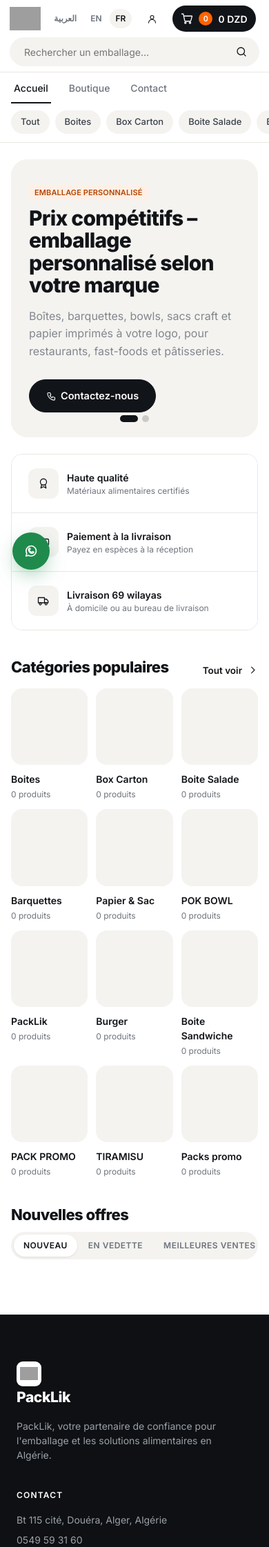
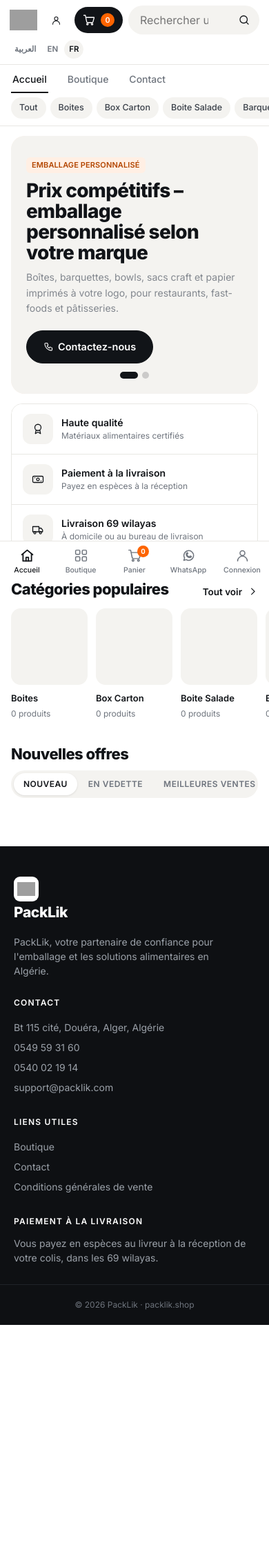
Before and after one commit to allaloussama/erp-packlik, a PHP site: page / in a window 390 px wide. Shown: the top 2243 px of the page at 69% size. After the commit the page ends 1921 px from the top, so only its background shows below. Run offline with PHP 8.4, Linux system fonts and the light colour scheme; data that the repository does not hold is empty; grey boxes are pictures that could not be loaded.

Commit message:
feat(boutique): version téléphone façon WoodMart
Corrige la page catégorie trop large sur téléphone (colonne de filtres du thème
appliquée à toutes les tailles). Sur téléphone : en-tête compact, filtres dans un
panneau coulissant, cartes 2 colonnes, catégories en carrousel, barre de
navigation en bas, champs en 16 px.

Co-Authored-By: Claude Opus 5.5 <noreply@anthropic.com>

```diff
--- a/assets/shop-plus.js
+++ b/assets/shop-plus.js
@@ -66,6 +66,14 @@ shopShell = function(content, active){
     <div><h4>${t('Paiement à la livraison')}</h4><p style="margin:0">${esc(t(b.payText))}</p></div>
   </div><div class="bot">${esc(t(b.copyright))}</div></footer>
   ${b.showWa && b.whatsapp? `<a class="wa-float" href="https://wa.me/${esc(String(b.whatsapp).replace(/\D/g,''))}" target="_blank" rel="noopener" aria-label="WhatsApp">${ic('wa','lg')}</a>`:''}`
+  // barre du bas sur téléphone (style WoodMart) : mêmes liens et mêmes réglages que l'en-tête
+  + `<nav class="mbar" aria-label="Navigation">
+    <a href="#/" class="${on('#/')}">${ic('home')}<span>${t('Accueil')}</span></a>
+    <a href="#/boutique" class="${route0==='boutique'||route0==='categorie'?'on':''}">${ic('grid')}<span>${t('Boutique')}</span></a>
+    <a href="#/panier" data-a="miniOpen" class="mbar-cart ${route0==='panier'?'on':''}">${ic('cart')}<i class="num">${cartCount()}</i><span>${t('Panier')}</span></a>
+    ${b.showWa && b.whatsapp? `<a href="https://wa.me/${esc(String(b.whatsapp).replace(/\D/g,''))}" target="_blank" rel="noopener">${ic('wa')}<span>WhatsApp</span></a>`:''}
+    ${b.showLogin? `<a href="#/erp">${ic('user')}<span>${staff? t('Mon espace') : t('Connexion')}</span></a>`:''}
+  </nav>`
   + miniCart() + editBar();
 };
 
--- a/assets/theme.css
+++ b/assets/theme.css
@@ -197,32 +197,114 @@ html:not([lang=ar]) #app:has(>.shop-h) :is(h1,h2,h3,.pdp .price,.sec-t h2,.hero
 .footer .bot{border-top-color:#1F2329;color:#6E747D;padding:20px}
 .wa-float{box-shadow:0 10px 30px -8px rgba(31,138,76,.6)}
 
-/* ---------- téléphone / tablette ---------- */
+/* ---------- éléments réservés au téléphone (cachés sur ordinateur) ---------- */
+.flt-btn,.flt-bg,.flt-h,.mbar{display:none}
+
+/* ---------- tablette et téléphone (≤ 900px) ---------- */
 @media (max-width:900px){
-  .hero,.hero .slide.on{min-height:340px}
+  #app:has(>.shop-h){overflow-x:clip;padding-bottom:64px}
+  #app:has(>.shop-h) .container{padding:0 16px}
+  .shop-h .in{gap:10px 12px;padding:10px 16px}
+  .nav .in,.catbar .in{padding-inline:16px}
+  .hero,.hero .slide.on{min-height:320px}
   .hero .slide{padding:36px 26px}
   .perks{grid-template-columns:1fr}
   .perk+.perk{border-inline-start:0;border-top:1px solid var(--line)}
-  .shop-h .in{gap:12px;padding:12px 16px}
-  .nav .in,.catbar .in{padding-inline:16px}
-  #app:has(>.shop-h) .container{padding:0 16px}
-  .filters{border-bottom:1px solid var(--line);padding-bottom:16px}
   .pdp{gap:24px}
+
+  /* boutique : une colonne, filtres dans un panneau qui glisse (bouton « Filtres ») */
+  .shop-layout{grid-template-columns:1fr;gap:0;margin-top:14px}
+  .filters{position:fixed;top:0;bottom:0;inset-inline-start:0;width:min(330px,86vw);z-index:125;background:#fff;padding:14px 20px 28px;overflow-y:auto;transform:translateX(-105%);transition:transform .25s ease;box-shadow:12px 0 40px rgba(17,20,24,.18)}
+  html[dir=rtl] .filters{transform:translateX(105%)}
+  .flt-t:checked~.shop-layout .filters{transform:none}
+  .flt-bg{display:block;position:fixed;inset:0;z-index:124;background:rgba(17,20,24,.4);opacity:0;pointer-events:none;transition:opacity .2s}
+  .flt-t:checked~.shop-layout .flt-bg{opacity:1;pointer-events:auto}
+  .flt-h{display:flex;align-items:center;justify-content:space-between;padding-bottom:10px;border-bottom:1px solid var(--line);font-size:17px}
+  .filters .fl{max-height:none}
+  #app:has(>.shop-h) .flt-btn{display:inline-flex}
+  .toolbar{gap:10px}
+  .toolbar h1{flex:1 1 100%}
+  .toolbar>label.row{margin-inline-start:auto}
+
+  /* barre du bas (remplace le bouton WhatsApp flottant) */
+  .wa-float{display:none}
+  .mbar{display:flex;position:fixed;bottom:0;inset-inline:0;z-index:90;height:60px;background:rgba(255,255,255,.96);-webkit-backdrop-filter:blur(12px);backdrop-filter:blur(12px);border-top:1px solid var(--line)}
+  .mbar a{flex:1;display:flex;flex-direction:column;align-items:center;justify-content:center;gap:3px;color:var(--muted);font-size:10.5px;font-weight:500;position:relative;min-width:0}
+  .mbar a span{max-width:100%;overflow:hidden;text-overflow:ellipsis;white-space:nowrap;padding:0 2px}
+  .mbar a.on,.mbar a:hover{color:var(--ink)}
+  .mbar a.on .ico{stroke-width:2.1}
+  .mbar .ico{width:21px;height:21px}
+  .mbar-cart i{position:absolute;top:6px;inset-inline-start:calc(50% + 4px);min-width:17px;height:17px;padding:0 5px;border-radius:999px;background:var(--kraft);color:#fff;font-style:normal;font-size:10px;font-weight:700;display:grid;place-items:center}
+  .edit-bar{bottom:72px}
 }
+
+/* ---------- téléphone (≤ 640px) ---------- */
 @media (max-width:640px){
-  .shop-h .in{padding:8px 14px;gap:8px 10px}
-  .shop-h .search input{height:40px}
-  .cart-pill{height:38px}
-  .sh-login{height:34px}
+  /* en-tête : logo + compte + panier, puis recherche + langue */
+  .shop-h .in{padding:8px 14px;gap:8px}
+  .shop-h .hicons{display:contents}
+  .shop-h .logo{margin-inline-end:auto;order:0}
+  .shop-h .logo img{height:30px}
+  .sh-login{order:1;height:38px;width:38px;padding:0;justify-content:center}
+  .cart-pill{order:2;height:38px;padding:0 12px}
+  .cart-pill .num+.num{display:none}
+  .shop-h .search{order:3;flex:1 1 190px;max-width:none}
+  .shop-h .search input{height:40px;font-size:16px;padding:0 16px}
+  .shop-h .search button{width:42px}
+  .shop-h .lang-sw{order:4}
+  .shop-h .lang-sw button{padding:5px 7px;font-size:11.5px}
+  .nav .navlinks a{padding:10px 2px;margin-inline-end:18px;font-size:14px}
+  .catbar .in{padding-top:6px;padding-bottom:10px;gap:6px}
+  .catbar a{font-size:12.5px;padding:6px 12px}
+
+  /* accueil */
+  .hero{margin-top:14px;border-radius:20px}
+  .hero,.hero .slide.on{min-height:300px}
+  .hero .slide{padding:30px 22px 44px}
+  .hero h2{font-size:28px}
+  .hero p{font-size:14px;margin:10px 0 20px}
+  .perks{margin-top:14px}
+  .perk{padding:14px 16px}
+  .sec-t{margin:36px 0 14px}
+  .sec-t h2{font-size:22px}
   #app:has(>.shop-h) .seg{max-width:100%;overflow-x:auto;scrollbar-width:none}
   #app:has(>.shop-h) .seg::-webkit-scrollbar{display:none}
   #app:has(>.shop-h) .seg button{white-space:nowrap}
-  .pgrid{grid-template-columns:repeat(2,minmax(0,1fr));gap:22px 12px}
-  .cat-tiles{grid-template-columns:repeat(3,minmax(0,1fr));gap:12px}
-  .pcard .nm{font-size:13px}
-  .pc-acts .btn{font-size:12px;padding:0 8px}
-  .sec-t{margin:40px 0 16px}
-  .tj-cod{border-radius:20px}
-  .cart-pill{padding:0 12px}
-  .footer{margin-top:64px}
+  .cat-tiles{grid-template-columns:none;grid-auto-flow:column;grid-auto-columns:31%;gap:12px;overflow-x:auto;scroll-snap-type:x mandatory;margin-inline:-16px;padding-inline:16px;scroll-padding-inline:16px;scrollbar-width:none}
+  .cat-tiles::-webkit-scrollbar{display:none}
+  .cat-tile{scroll-snap-align:start}
+  .cat-tile .im{border-radius:14px}
+  .cat-tile b{font-size:13px}
+
+  /* cartes produit : 2 colonnes, panier en icône + « Acheter maintenant » */
+  .pgrid{grid-template-columns:repeat(2,minmax(0,1fr));gap:24px 12px}
+  .pcard .im,.pcard .im:has(img){padding:8%;border-radius:14px}
+  .pcard .im .tag{top:8px;inset-inline-start:8px}
+  .pcard .im .badge{font-size:10px;padding:2px 6px}
+  .pcard .bd{padding-top:10px;gap:3px}
+  .pcard .ct{font-size:10px}
+  .pcard .nm{font-size:13px;min-height:35px}
+  .pcard .pr{font-size:15px}
+  .pc-acts{flex-direction:row;gap:6px;margin-top:8px}
+  #app:has(>.shop-h) .pc-acts .btn{min-height:38px;padding:0 8px;font-size:12px}
+  #app:has(>.shop-h) .pc-acts .btn.kraft{flex:0 0 38px;width:38px;padding:0;font-size:0}
+  #app:has(>.shop-h) .pc-acts .btn.kraft .ico{width:17px;height:17px}
+  #app:has(>.shop-h) .pc-acts .btn.primary{flex:1 1 auto;width:auto;min-width:0;letter-spacing:-.01em}
+  #app:has(>.shop-h) .pc-acts .btn.primary .ico{display:none}
+
+  /* fiche produit + formulaire */
+  .pdp{margin-top:14px;gap:18px}
+  .pdp .gal{border-radius:18px}
+  .pdp h1{font-size:22px}
+  .pdp .price{font-size:24px}
+  .tj-thumbs button{flex-basis:58px;height:58px}
+  .tj-cod{border-radius:20px;padding:16px;gap:14px}
+  .tj-cod-title .ic{flex-basis:40px;height:40px}
+  .tj-cod-title strong{font-size:16px}
+  .tj-inp,#app:has(>.shop-h) .input,#app:has(>.shop-h) .select{font-size:16px} /* évite le zoom automatique d'iOS */
+  .tj-submit{min-height:54px;font-size:16px}
+  .tj-desc{margin-top:40px}
+
+  .footer{margin-top:56px}
+  .footer .in{grid-template-columns:1fr;gap:28px;padding:40px 20px 28px}
 }
```
Also changed, not shown: MEMOIRE.md (+6 -0 lines), assets/app.js.
